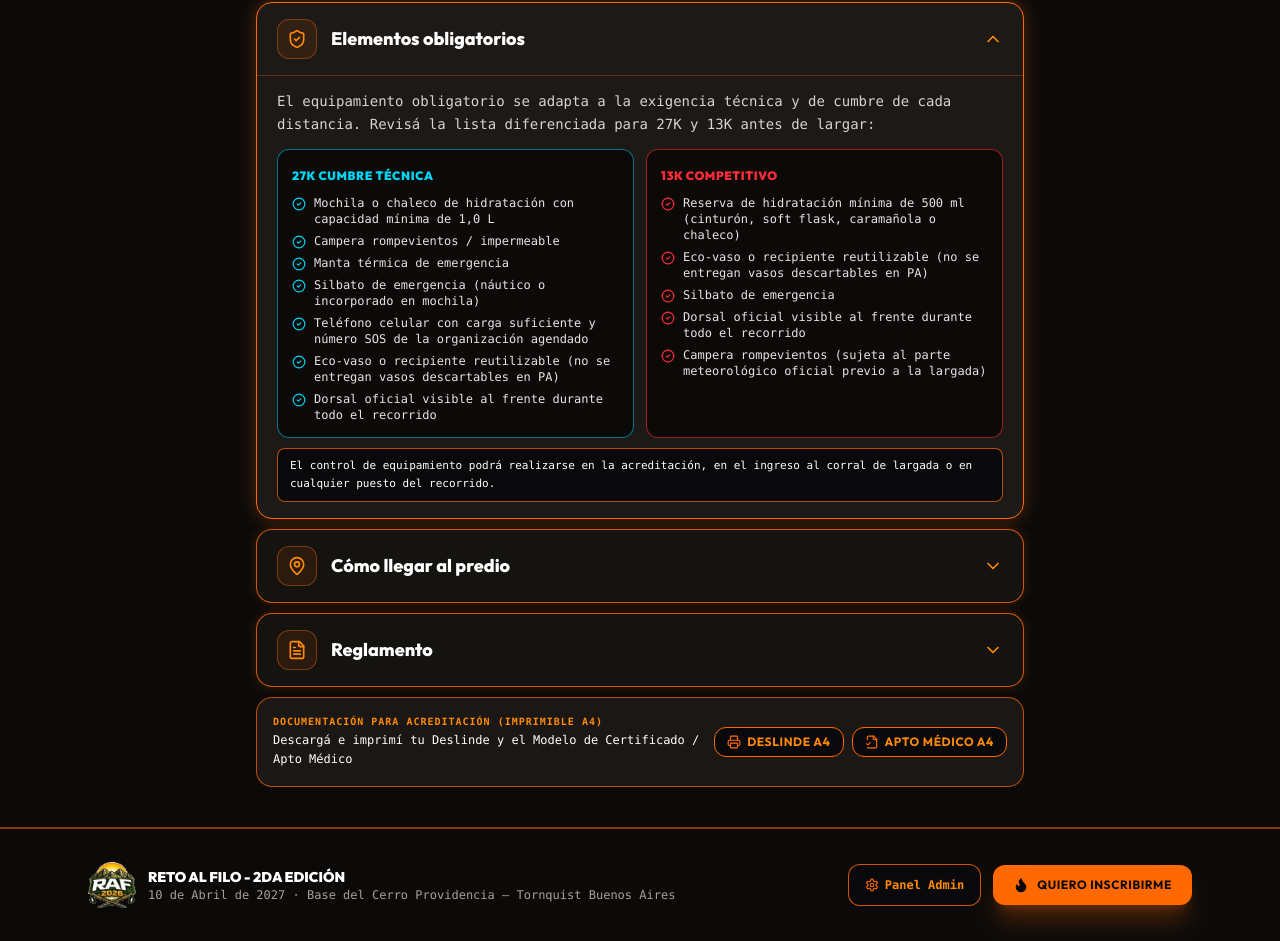
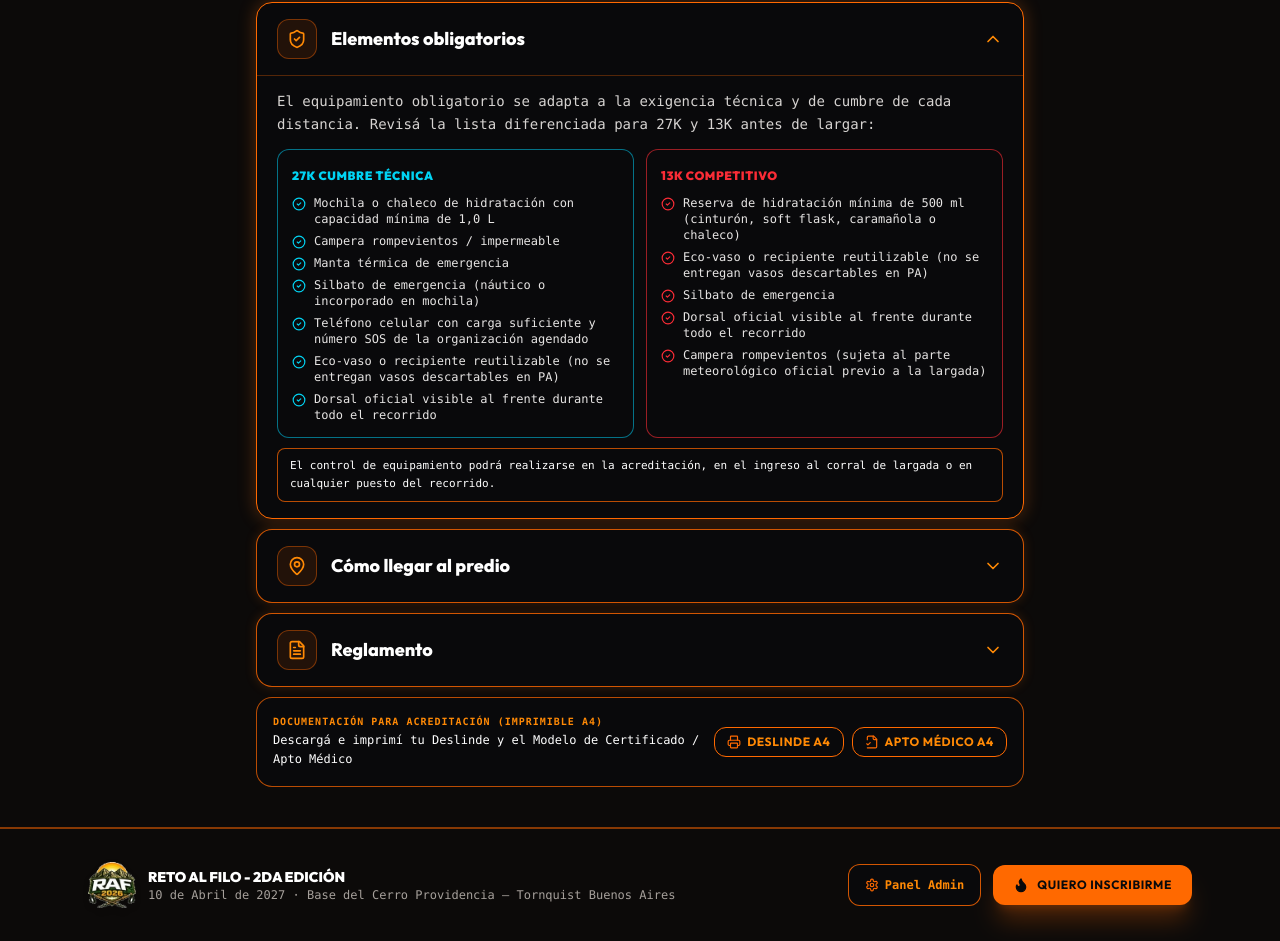
Before and after one commit to lucciancia20-alt/reto-al-filo-web, a React (Vite) app: page / in a window 1280 px wide. Shown: the part 4896-5837 px from the top of the page. Built offline with nearby package versions, Linux system fonts and the light colour scheme; no server answers.

Commit message:
style(faq): replace gray fills with pure bg-zinc-950 across accordions and inner cards

```diff
--- a/src/components/InfoFaqSection.jsx
+++ b/src/components/InfoFaqSection.jsx
@@ -487,10 +487,10 @@ export default function InfoFaqSection({ raceConfig = RACE_CONFIG }) {
               return (
                 <div
                   key={faq.id}
-                  className={`rounded-2xl border transition-all overflow-hidden ${
+                  className={`rounded-2xl border transition-all overflow-hidden bg-zinc-950 ${
                     isOpen
-                      ? 'bg-stone-900 border-orange-500 shadow-[0_0_18px_rgba(249,115,22,0.3)]'
-                      : 'bg-stone-900/60 border-orange-500/80 shadow-[0_0_12px_rgba(249,115,22,0.18)] hover:border-orange-400'
+                      ? 'border-orange-500 shadow-[0_0_18px_rgba(249,115,22,0.3)]'
+                      : 'border-orange-500/80 shadow-[0_0_12px_rgba(249,115,22,0.18)] hover:border-orange-400'
                   }`}
                 >
                   <button
@@ -526,7 +526,7 @@ export default function InfoFaqSection({ raceConfig = RACE_CONFIG }) {
                       {faq.id === 'elementos-obligatorios' && (
                         <div className="mt-3.5 space-y-2.5">
                           <div className="grid grid-cols-1 sm:grid-cols-2 gap-3">
-                            <div className="rounded-xl bg-stone-950 border border-cyan-500/60 p-3.5">
+                            <div className="rounded-xl bg-zinc-950 border border-cyan-500/60 p-3.5">
                               <span className="inline-flex items-center gap-1.5 text-xs font-display font-black uppercase tracking-wider text-cyan-400">
                                 27K Cumbre Técnica
                               </span>
@@ -540,7 +540,7 @@ export default function InfoFaqSection({ raceConfig = RACE_CONFIG }) {
                               </ul>
                             </div>
 
-                            <div className="rounded-xl bg-stone-950 border border-red-500/60 p-3.5">
+                            <div className="rounded-xl bg-zinc-950 border border-red-500/60 p-3.5">
                               <span className="inline-flex items-center gap-1.5 text-xs font-display font-black uppercase tracking-wider text-red-500">
                                 13K Competitivo
                               </span>
@@ -587,7 +587,7 @@ export default function InfoFaqSection({ raceConfig = RACE_CONFIG }) {
 
                       {faq.id === 'como-llegar' && (
                         <div className="mt-3.5 grid grid-cols-1 md:grid-cols-3 gap-2.5">
-                          <div className="rounded-xl bg-stone-950 border border-orange-500/50 p-3 space-y-1.5">
+                          <div className="rounded-xl bg-zinc-950 border border-orange-500/50 p-3 space-y-1.5">
                             <span className="flex items-center min-h-[1.75rem] gap-1.5 text-[10px] lg:text-[11px] font-display font-bold uppercase tracking-tight whitespace-nowrap text-orange-400">
                               <PackageCheck className="w-4 h-4 shrink-0" />
                               Checklist para Retirar Kit
@@ -597,7 +597,7 @@ export default function InfoFaqSection({ raceConfig = RACE_CONFIG }) {
                             </p>
                           </div>
 
-                          <div className="rounded-xl bg-stone-950 border border-cyan-500/45 p-3 space-y-1.5">
+                          <div className="rounded-xl bg-zinc-950 border border-cyan-500/45 p-3 space-y-1.5">
                             <span className="flex items-center min-h-[1.75rem] gap-1.5 text-[10px] lg:text-[11px] font-display font-bold uppercase tracking-tight whitespace-nowrap text-cyan-300">
                               <Wifi className="w-4 h-4 shrink-0" />
                               Wi-Fi Starlink + Track Offline
@@ -607,7 +607,7 @@ export default function InfoFaqSection({ raceConfig = RACE_CONFIG }) {
                             </p>
                           </div>
 
-                          <div className="rounded-xl bg-stone-950 border border-emerald-500/45 p-3 space-y-1.5">
+                          <div className="rounded-xl bg-zinc-950 border border-emerald-500/45 p-3 space-y-1.5">
                             <span className="flex items-center min-h-[1.75rem] gap-1.5 text-[10px] lg:text-[11px] font-display font-bold uppercase tracking-tight whitespace-nowrap text-emerald-300">
                               <Car className="w-4 h-4 shrink-0 text-emerald-400" />
                               Servicios en Cerro Providencia
@@ -640,7 +640,7 @@ export default function InfoFaqSection({ raceConfig = RACE_CONFIG }) {
             })}
 
             {/* Acceso directo permanente a Documentos Imprimibles A4 */}
-            <div className="rounded-2xl bg-stone-900/90 border border-orange-500/70 p-4 flex flex-col sm:flex-row sm:items-center justify-between gap-3">
+            <div className="rounded-2xl bg-zinc-950 border border-orange-500/70 p-4 flex flex-col sm:flex-row sm:items-center justify-between gap-3">
               <div className="min-w-0 flex-1">
                 <span className="block text-[10px] font-bold uppercase tracking-widest text-orange-400">
                   Documentación para Acreditación (Imprimible A4)
```
